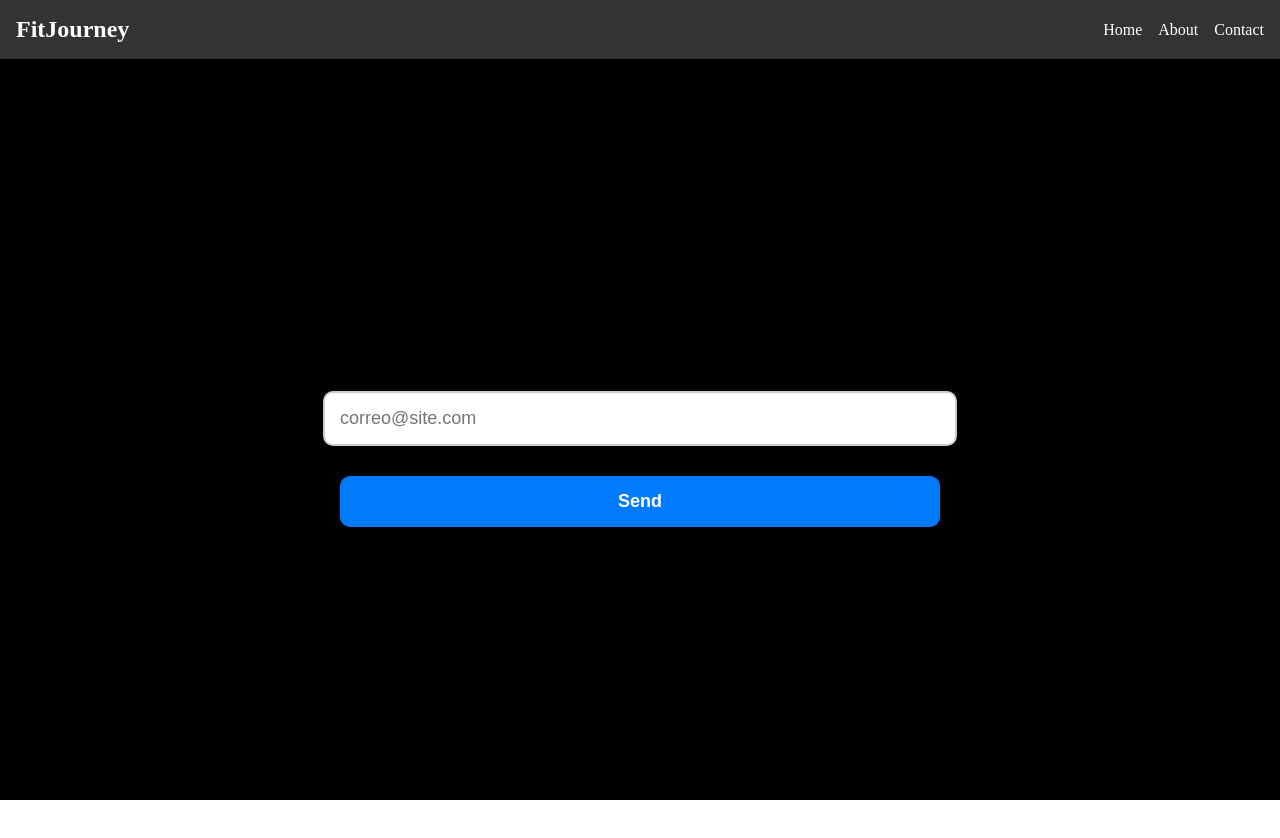
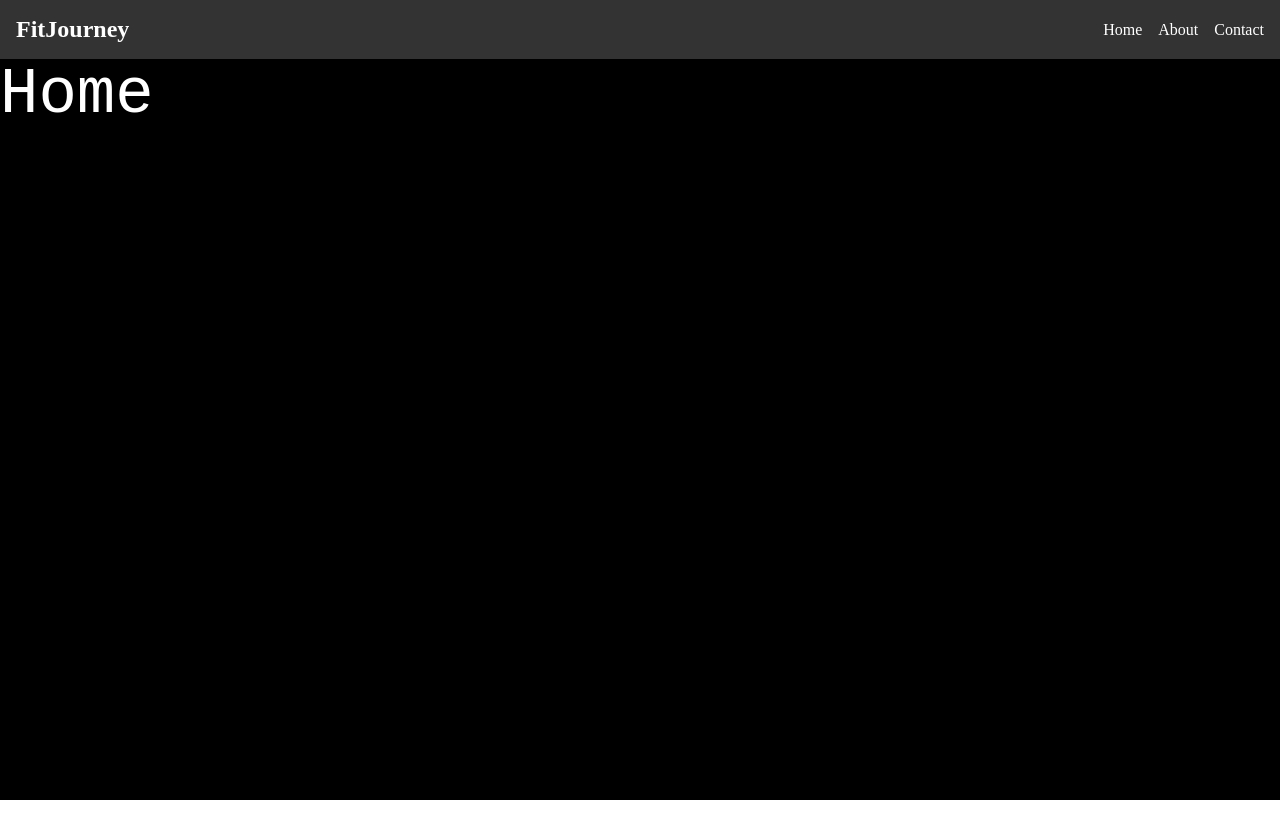
Before and after one commit to SalomonAvila/FitJourney, a React (Vite) app: page / in a window 1280 px wide. Shown: the top 838 px of the page. After the commit the page ends 800 px from the top, so only its background shows below. Built offline with nearby package versions, Linux system fonts and the light colour scheme; no server answers.

Commit message:
Correccion

```diff
--- a/src/App.jsx
+++ b/src/App.jsx
@@ -14,7 +14,7 @@ function App() {
     <div className='App'>
     <Navbar/>
       <Routes>
-        <Route path='/' element={<Login/>}/>
+        <Route path='/' element={<Home/>}/>
         <Route path='/login' element={<Login/>}/>
         <Route path='*' element={<NoEncontrado/>}/>
       </Routes>
```
